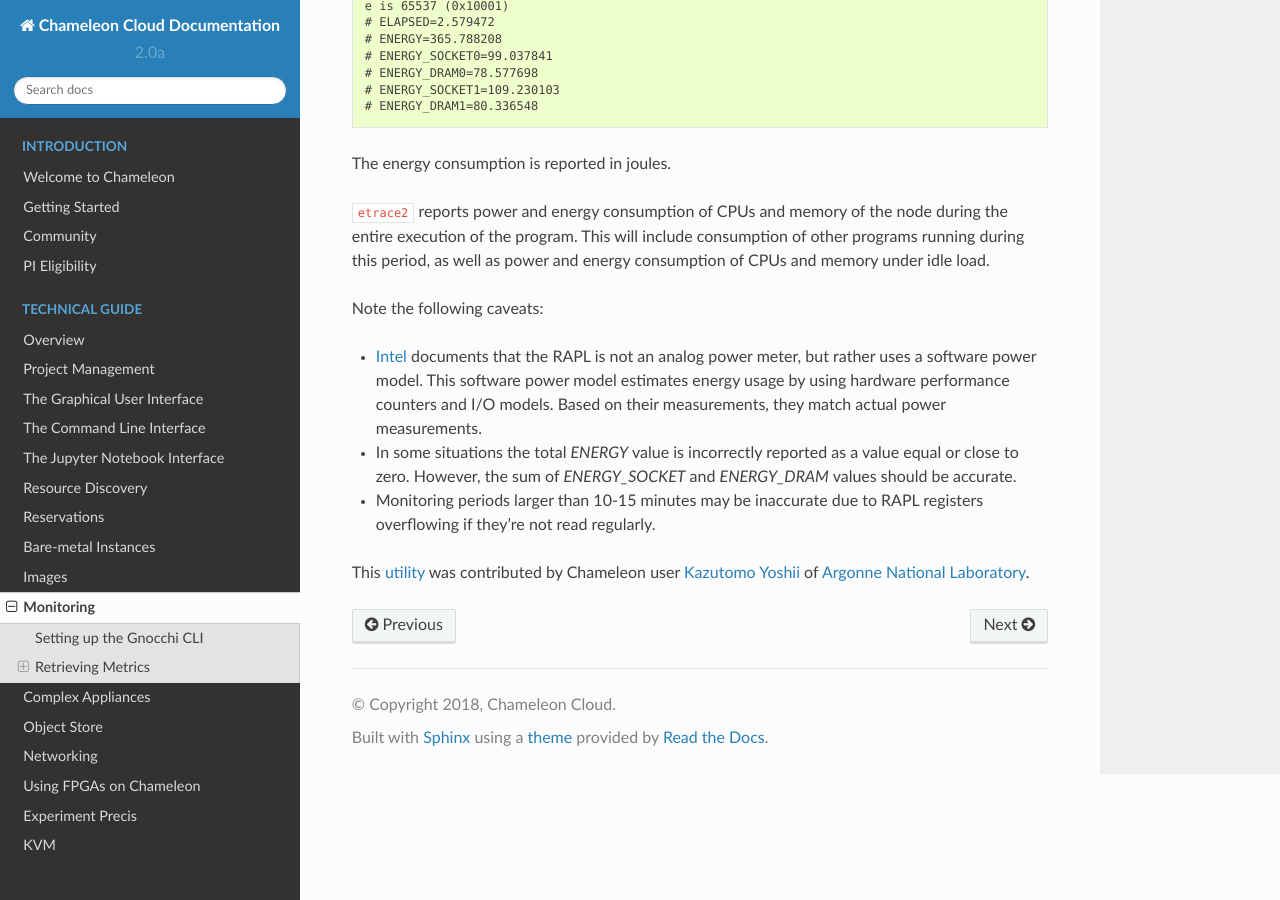
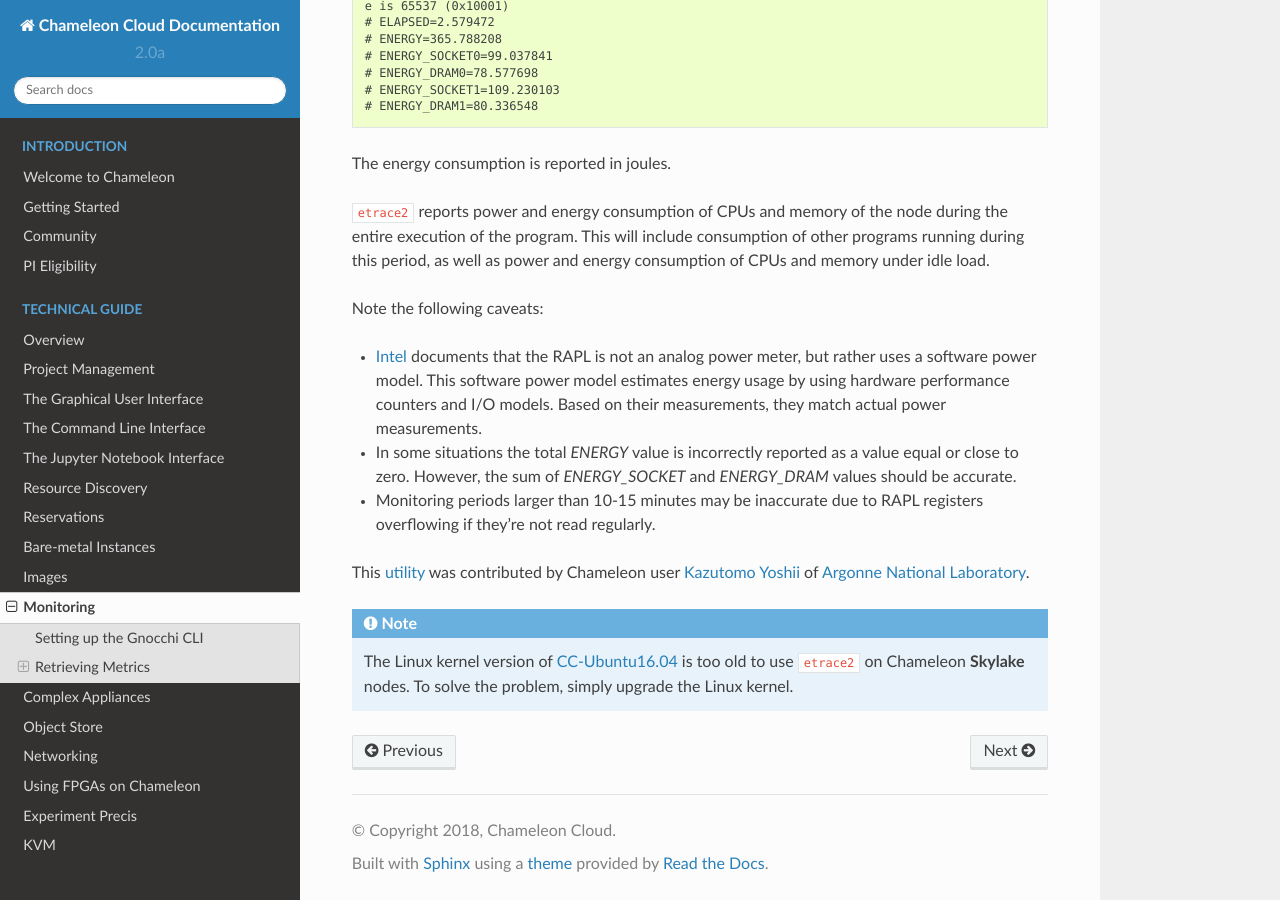
Before and after one commit to ChameleonCloud/docs, a Sphinx documentation site: the page built from source/technical/metrics.rst, in a window 1280 px wide and 900 px high, scrolled down 6782 px. Built offline with Sphinx 7.4.7 and the Read the Docs theme 2.0.0, drawn with Linux system fonts in a browser that asks for light colours; some of the changed text lies outside the part shown.

Commit message:
[monitoring] add notes on using etrace2

```diff
--- a/source/technical/metrics.rst
+++ b/source/technical/metrics.rst
@@ -269,7 +269,9 @@ _________________________________________________________
 Energy and Power Consumption Measurement with ``etrace2``
 _________________________________________________________
 
-The `CC-CentOS7 <https://www.chameleoncloud.org/appliances/1/>`_ and `CC-Ubuntu16.04 <https://www.chameleoncloud.org/appliances/19/>`_ appliances, as well as all Chameleon supported images dervied from them, now include support for reporting energy and power consumption of each CPU socket and of memory DIMMs. It is done with the ``etrace2`` utility which relies on the `Intel RAPL (Running Average Power Limit) <https://01.org/blogs/2014/running-average-power-limit-%E2%80%93-rapl>`_ interface.
+The `CC-CentOS7 <https://www.chameleoncloud.org/appliances/1/>`_, `CC-Ubuntu16.04 <https://www.chameleoncloud.org/appliances/19/>`_ and `CC-Ubuntu18.04 <https://www.chameleoncloud.org/appliances/69/>`_ appliances,
+as well as all Chameleon supported images dervied from them, now include support for reporting energy and power consumption of each CPU socket and of memory DIMMs.
+It is done with the ``etrace2`` utility which relies on the `Intel RAPL (Running Average Power Limit) <https://01.org/blogs/2014/running-average-power-limit-%E2%80%93-rapl>`_ interface.
 
 .. attention::
    Currenly, ``etrace2`` requires a kernel feature that is not supported on our ARM nodes.
@@ -320,3 +322,7 @@ Note the following caveats:
 - Monitoring periods larger than 10-15 minutes may be inaccurate due to RAPL registers overflowing if they're not read regularly.
 
 This `utility <https://github.com/coolr-hpc/intercoolr>`_  was contributed by Chameleon user `Kazutomo Yoshii <http://www.mcs.anl.gov/person/kazutomo-yoshii>`_ of `Argonne National Laboratory <http://www.anl.gov/>`_.
+
+.. note::
+   The Linux kernel version of `CC-Ubuntu16.04 <https://www.chameleoncloud.org/appliances/19/>`_ is too old to use ``etrace2`` on Chameleon **Skylake** nodes.
+   To solve the problem, simply upgrade the Linux kernel.
```
